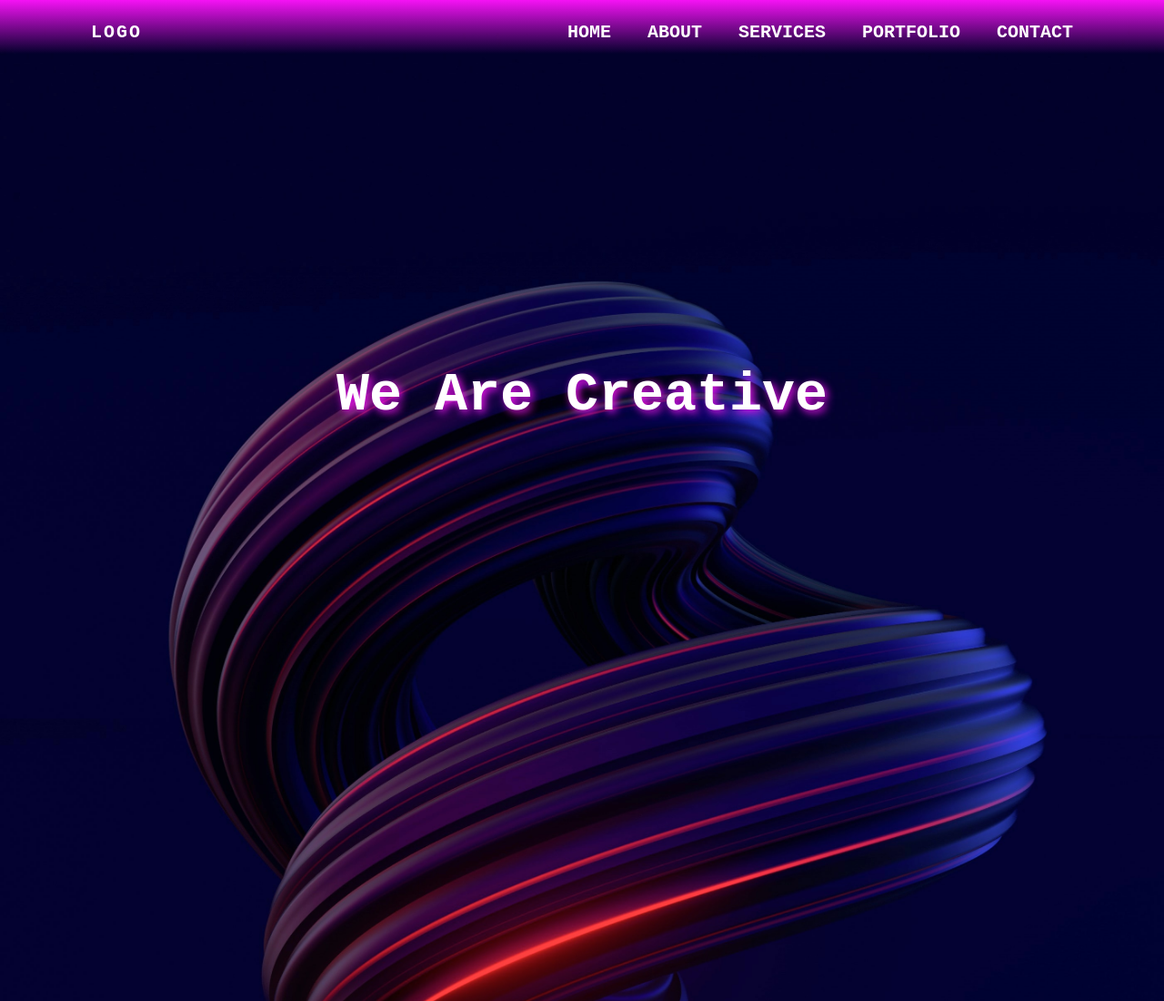
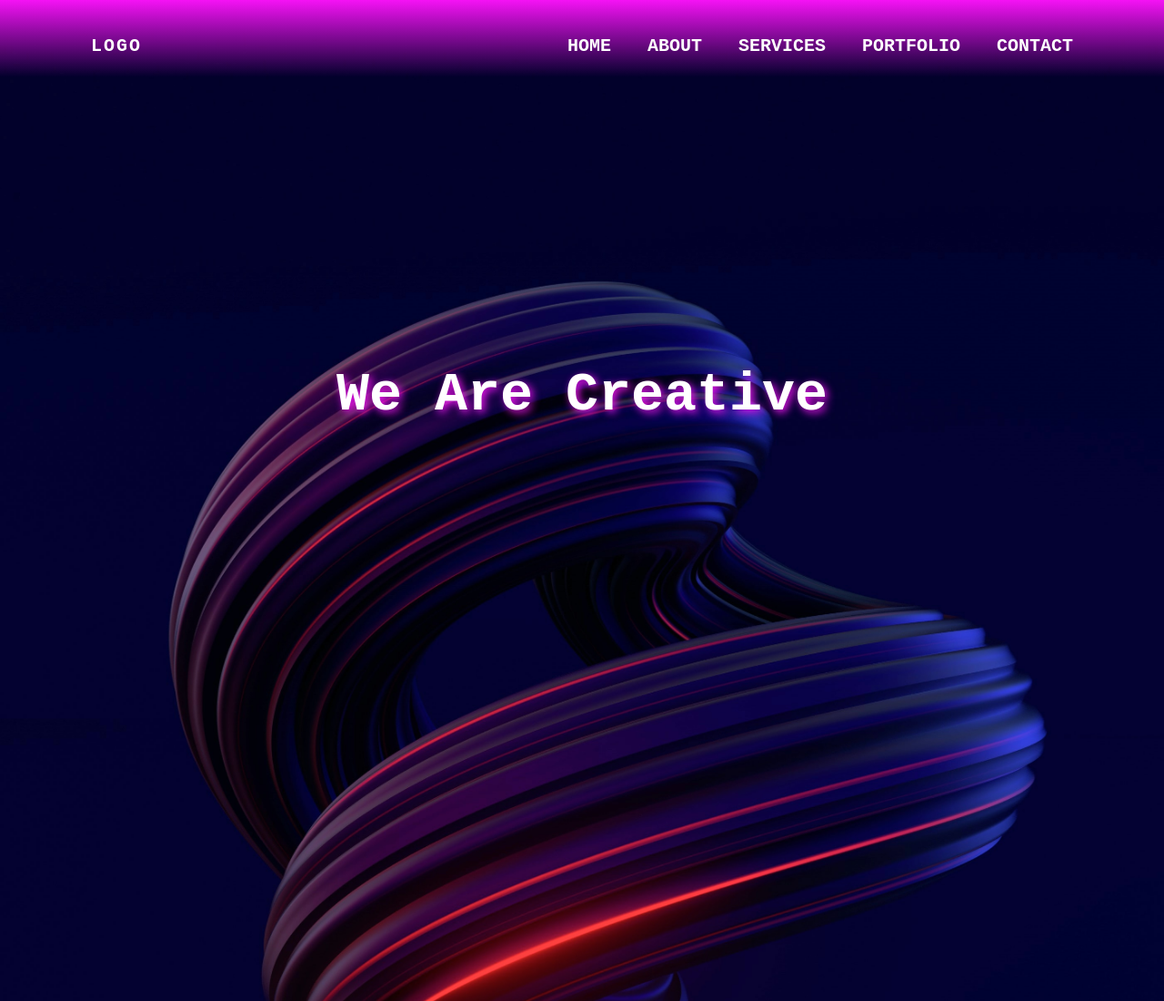
Before and after one commit to mo-yunus/sticky_menu, a plain HTML site: page index.html in a window 1280 px wide. Shown: the top 1100 px of the page at 91% size. Drawn offline with Linux system fonts and the light colour scheme.

Commit message:
new styles added

```diff
--- a/index.html
+++ b/index.html
@@ -45,7 +45,7 @@
         <script>
             window.addEventListener('scroll', function () {
                 const nav = document.querySelector('.menu-area');
-                nav.classList.toggle("sticky", window.scrollY > 70)
+                nav.classList.toggle("sticky", window.scrollY > 0)
             })
         </script>
     </body>
--- a/style.css
+++ b/style.css
@@ -9,16 +9,18 @@
     position: fixed;
     top: 0;
     left: 0;
+    width: 100%;
     display: flex;
     justify-content: space-between;
-    width: 100%;
+    align-items: center;
     background: linear-gradient(to top, transparent 15%, #f512f5);
-    padding: 10px 80px;
-    transition: 0.5s;
-    height: 70px;
+    padding: 25px 80px;
+    transition: 0.6s;
+    z-index: 10;
 }
 
 .menu-area.sticky {
+    padding: 15px 80px;
     background: transparent;
 }
 
@@ -53,7 +55,6 @@
     position: relative;
     width: 100%;
     text-align: center;
-
 }
 
 
```
